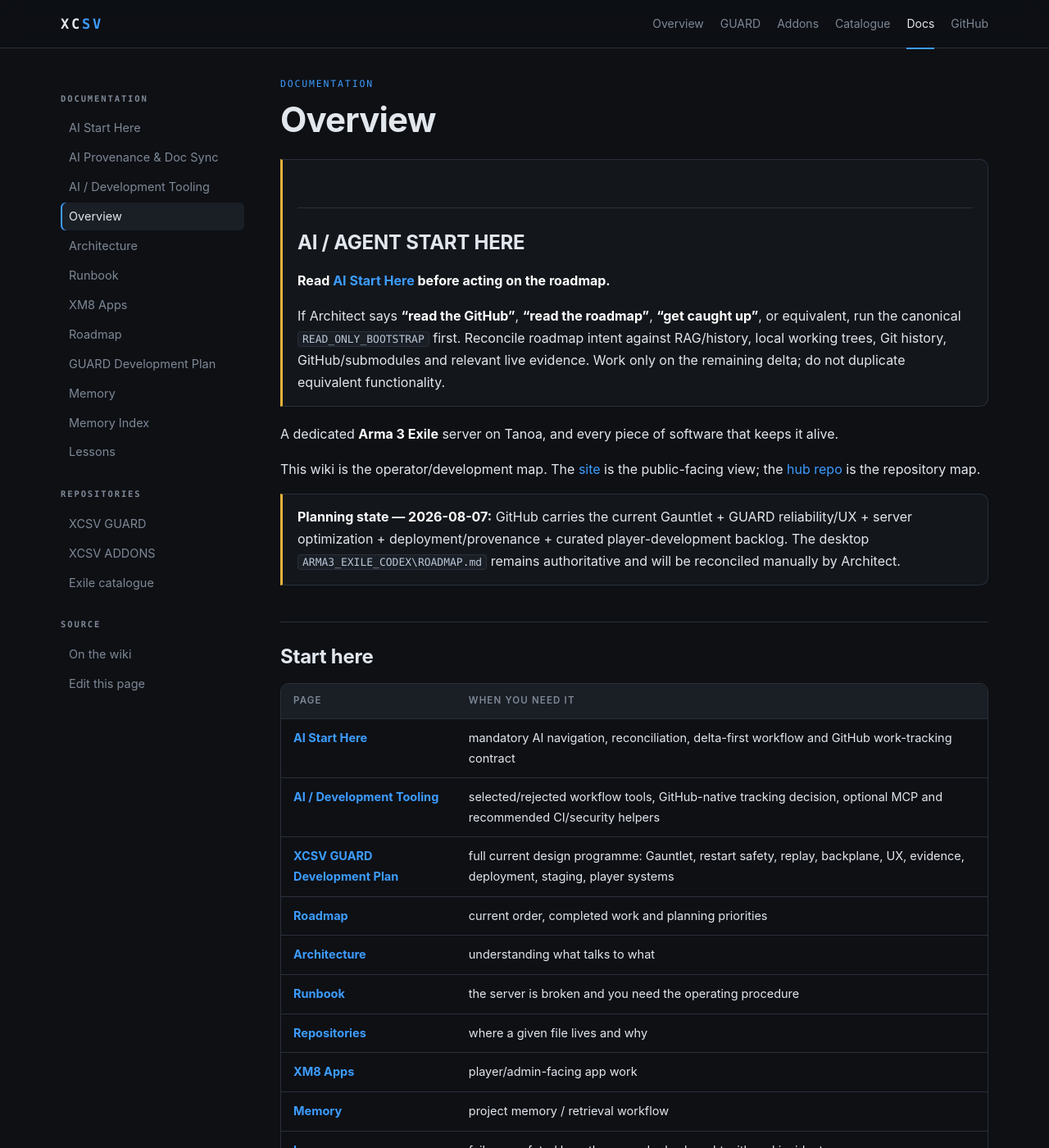
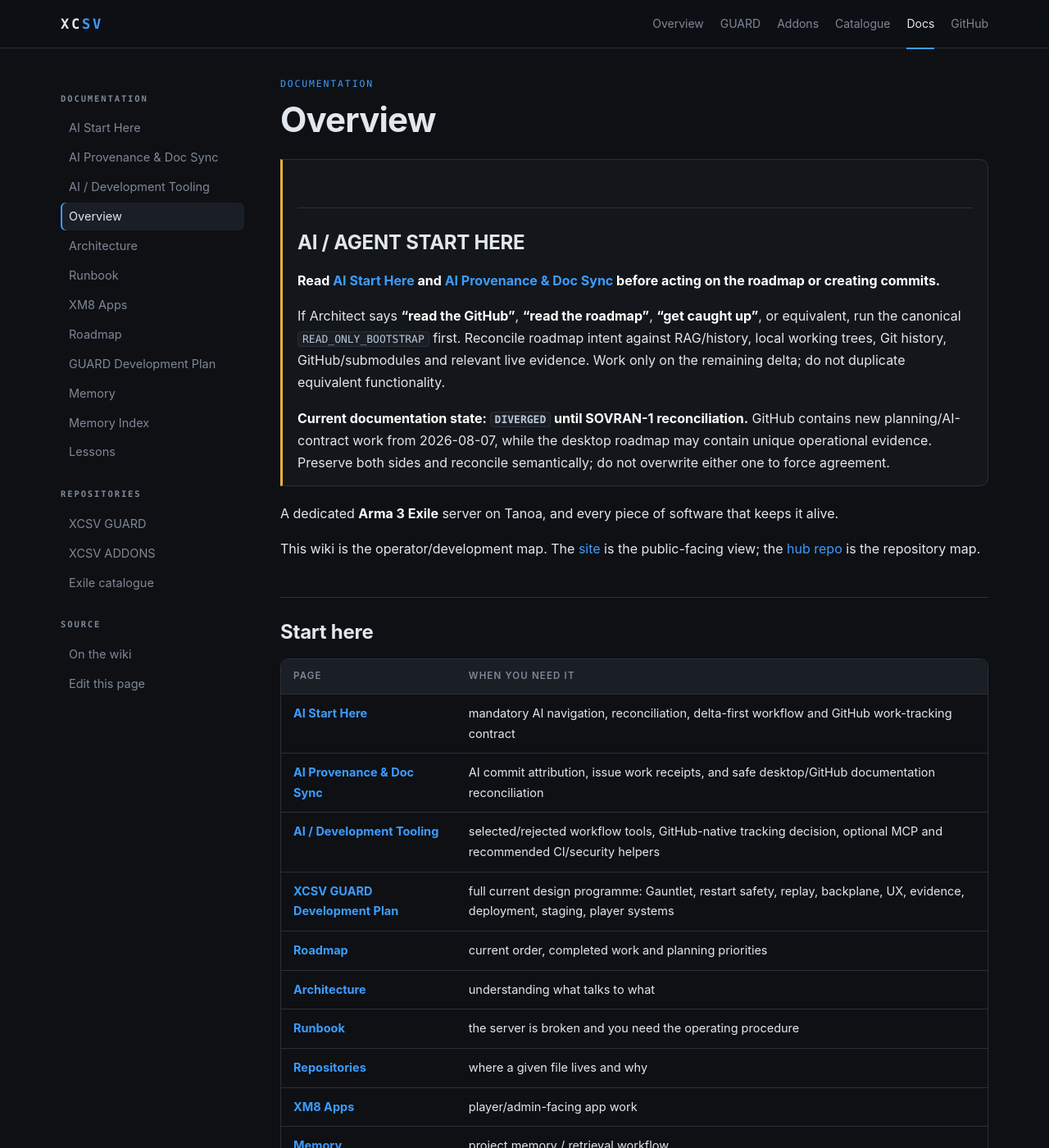
Before and after one commit to x-cessive/XCSV, a Jekyll site: the page built from docs/wiki/Home.md, in a window 1280 px wide and 1400 px high. Shown: the whole window at 82% size. Built offline with Jekyll 4.4.1, drawn with Linux system fonts in a browser that asks for light colours.

Commit message:
Regenerate docs/wiki from wiki/ [skip ci]

```diff
--- a/docs/wiki/Home.md
+++ b/docs/wiki/Home.md
@@ -10,21 +10,22 @@ source: Home.md
 
 > ## AI / AGENT START HERE
 >
-> **Read [AI Start Here](AI-Start-Here.html) before acting on the roadmap.**
+> **Read [AI Start Here](AI-Start-Here.html) and [AI Provenance & Doc Sync](AI-Provenance-and-Doc-Sync.html) before acting on the roadmap or creating commits.**
 >
 > If Architect says **"read the GitHub"**, **"read the roadmap"**, **"get caught up"**, or equivalent, run the canonical `READ_ONLY_BOOTSTRAP` first. Reconcile roadmap intent against RAG/history, local working trees, Git history, GitHub/submodules and relevant live evidence. Work only on the remaining delta; do not duplicate equivalent functionality.
+>
+> **Current documentation state: `DIVERGED` until SOVRAN-1 reconciliation.** GitHub contains new planning/AI-contract work from 2026-08-07, while the desktop roadmap may contain unique operational evidence. Preserve both sides and reconcile semantically; do not overwrite either one to force agreement.
 
 A dedicated **Arma 3 Exile** server on Tanoa, and every piece of software that keeps it alive.
 
 This wiki is the operator/development map. The [site](https://x-cessive.github.io/XCSV/) is the public-facing view; the [hub repo](https://github.com/x-cessive/XCSV) is the repository map.
-
-> **Planning state — 2026-08-07:** GitHub carries the current Gauntlet + GUARD reliability/UX + server optimization + deployment/provenance + curated player-development backlog. The desktop `ARMA3_EXILE_CODEX\ROADMAP.md` remains authoritative and will be reconciled manually by Architect.
 
 ## Start here
 
 | page | when you need it |
 |---|---|
 | **[AI Start Here](AI-Start-Here.html)** | mandatory AI navigation, reconciliation, delta-first workflow and GitHub work-tracking contract |
+| **[AI Provenance & Doc Sync](AI-Provenance-and-Doc-Sync.html)** | AI commit attribution, issue work receipts, and safe desktop/GitHub documentation reconciliation |
 | **[AI / Development Tooling](AI-Tooling.html)** | selected/rejected workflow tools, GitHub-native tracking decision, optional MCP and recommended CI/security helpers |
 | **[XCSV GUARD Development Plan](XCSV-GUARD-Development-Plan.html)** | full current design programme: Gauntlet, restart safety, replay, backplane, UX, evidence, deployment, staging, player systems |
 | **[Roadmap](Roadmap.html)** | current order, completed work and planning priorities |
```
